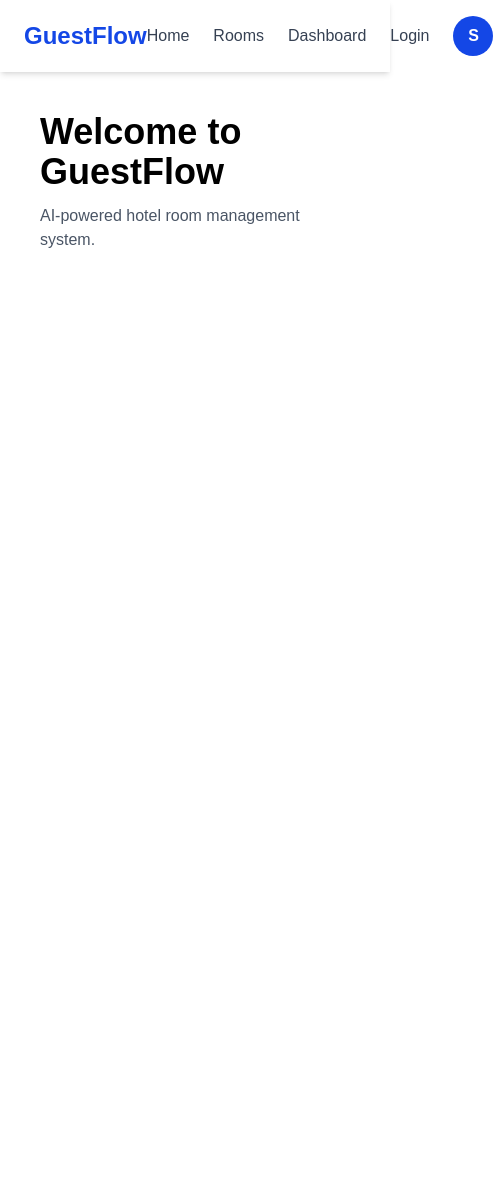
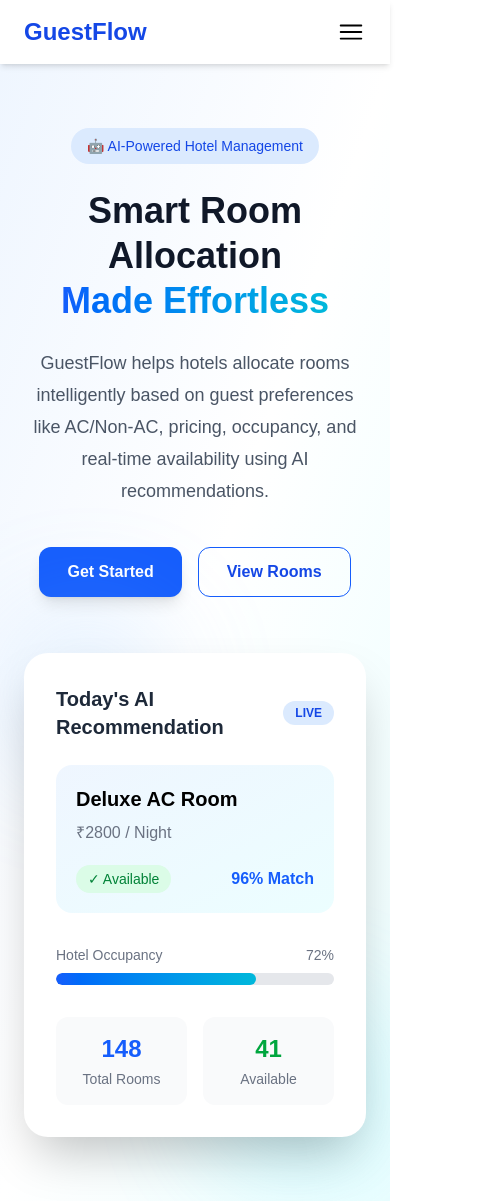
Before and after one commit to gaikwadshailesh820/guestflow, a React app in the folder frontend/: page / in a window 390 px wide. Shown: the whole page, 493 px wide, since content can reach past the window. Before the commit the page ends 844 px from the top, so only its background shows below. Built offline with nearby package versions, Linux system fonts and the light colour scheme; the HTML template or start-up script is replaced by a standard one.

Commit message:
feat: add responsive Hero section with CTA buttons

```diff
--- a/frontend/package.json
+++ b/frontend/package.json
@@ -13,6 +13,7 @@
     "@tailwindcss/vite": "^4.3.1",
     "react": "^19.2.6",
     "react-dom": "^19.2.6",
+    "react-icons": "^5.6.0",
     "react-router-dom": "^7.18.0",
     "tailwindcss": "^4.3.1"
   },
--- a/frontend/src/App.jsx
+++ b/frontend/src/App.jsx
@@ -9,9 +9,9 @@ function App() {
   return (
     <Routes>
       <Route path="/" element={<Home />} />
+      <Route path="/rooms" element={<Rooms />} />
+      <Route path="/dashboard" element={<Dashboard />} />
       <Route path="/login" element={<Login />} />
-      <Route path="/dashboard" element={<Dashboard />} />
-      <Route path="/rooms" element={<Rooms />} />
     </Routes>
   );
 }
--- a/frontend/src/components/Hero.jsx
+++ b/frontend/src/components/Hero.jsx
@@ -0,0 +1,128 @@
+function Hero() {
+  return (
+    <section className="bg-gradient-to-br from-blue-50 via-white to-cyan-50 py-16 lg:py-24">
+      <div className="max-w-7xl mx-auto px-6 flex flex-col lg:flex-row items-center justify-between gap-14">
+
+        {/* Left Section */}
+        <div className="max-w-2xl text-center lg:text-left">
+
+          <span className="inline-flex items-center gap-2 bg-blue-100 text-blue-700 px-4 py-2 rounded-full text-sm font-medium">
+            🤖 AI-Powered Hotel Management
+          </span>
+
+          <h1 className="mt-6 text-4xl md:text-5xl lg:text-6xl font-extrabold leading-tight text-gray-900">
+            Smart Room Allocation
+            <br />
+            <span className="bg-gradient-to-r from-blue-600 to-cyan-500 bg-clip-text text-transparent">
+              Made Effortless
+            </span>
+          </h1>
+
+          <p className="mt-6 text-lg text-gray-600 leading-8">
+            GuestFlow helps hotels allocate rooms intelligently based on
+            guest preferences like AC/Non-AC, pricing, occupancy, and
+            real-time availability using AI recommendations.
+          </p>
+
+          <div className="mt-10 flex flex-wrap justify-center lg:justify-start gap-4">
+
+            <button className="bg-blue-600 hover:bg-blue-700 hover:scale-105 transition-all duration-300 text-white px-7 py-3 rounded-xl font-semibold shadow-lg">
+              Get Started
+            </button>
+
+            <button className="border border-blue-600 text-blue-700 hover:bg-blue-50 hover:scale-105 transition-all duration-300 px-7 py-3 rounded-xl font-semibold">
+              View Rooms
+            </button>
+
+          </div>
+
+        </div>
+
+        {/* Right Section */}
+        <div className="relative w-full flex justify-center">
+
+          <div className="absolute -top-8 -left-2 lg:left-0 w-36 h-36 bg-blue-300 rounded-full blur-3xl opacity-30"></div>
+
+          <div className="absolute -bottom-8 -right-2 lg:right-0 w-40 h-40 bg-cyan-300 rounded-full blur-3xl opacity-30"></div>
+
+          <div className="relative bg-white rounded-3xl shadow-2xl p-8 w-full max-w-md hover:-translate-y-2 transition-all duration-300">
+
+            <div className="flex items-center justify-between">
+
+              <h3 className="text-xl font-bold text-gray-800">
+                Today's AI Recommendation
+              </h3>
+
+              <span className="bg-blue-100 text-blue-700 px-3 py-1 rounded-full text-xs font-semibold">
+                LIVE
+              </span>
+
+            </div>
+
+            <div className="mt-6 rounded-2xl bg-gradient-to-br from-blue-50 to-cyan-50 p-5">
+
+              <h4 className="text-xl font-bold">
+                Deluxe AC Room
+              </h4>
+
+              <p className="text-gray-500 mt-2">
+                ₹2800 / Night
+              </p>
+
+              <div className="mt-5 flex justify-between items-center">
+
+                <span className="bg-green-100 text-green-700 px-3 py-1 rounded-full text-sm font-medium">
+                  ✓ Available
+                </span>
+
+                <span className="text-blue-600 font-semibold">
+                  96% Match
+                </span>
+
+              </div>
+
+            </div>
+
+            <div className="mt-8">
+
+              <div className="flex justify-between text-sm text-gray-500 mb-2">
+                <span>Hotel Occupancy</span>
+                <span>72%</span>
+              </div>
+
+              <div className="w-full h-3 rounded-full bg-gray-200 overflow-hidden">
+
+                <div className="bg-gradient-to-r from-blue-600 to-cyan-500 h-full rounded-full w-[72%]"></div>
+
+              </div>
+
+            </div>
+
+            <div className="mt-8 grid grid-cols-2 gap-4">
+
+              <div className="bg-gray-50 rounded-xl p-4 text-center">
+                <h4 className="text-2xl font-bold text-blue-600">148</h4>
+                <p className="text-sm text-gray-500 mt-1">
+                  Total Rooms
+                </p>
+              </div>
+
+              <div className="bg-gray-50 rounded-xl p-4 text-center">
+                <h4 className="text-2xl font-bold text-green-600">41</h4>
+                <p className="text-sm text-gray-500 mt-1">
+                  Available
+                </p>
+              </div>
+
+            </div>
+
+          </div>
+
+        </div>
+
+      </div>
+    </section>
+  );
+}
+
+export default Hero;
--- a/frontend/src/components/Navbar.jsx
+++ b/frontend/src/components/Navbar.jsx
@@ -1,8 +1,12 @@
 import { Link } from "react-router-dom";
+import { useState } from "react";
+import { HiBars3, HiXMark } from "react-icons/hi2";
 
 function Navbar() {
+  const [isMenuOpen, setIsMenuOpen] = useState(false);
+
   return (
-    <nav className="bg-white shadow-md">
+    <nav className="bg-white shadow-md sticky top-0 z-50">
       <div className="max-w-7xl mx-auto px-6 py-4 flex items-center justify-between">
 
         {/* Logo */}
@@ -13,8 +17,9 @@ function Navbar() {
           GuestFlow
         </Link>
 
-        {/* Navigation */}
-        <div className="flex items-center gap-6">
+        {/* Desktop Navigation */}
+        <div className="hidden md:flex items-center gap-8">
+
           <Link
             to="/"
             className="text-gray-700 hover:text-blue-700 transition"
@@ -43,13 +48,64 @@ function Navbar() {
             Login
           </Link>
 
-          {/* Profile Icon */}
-          <div className="w-10 h-10 rounded-full bg-blue-700 text-white flex items-center justify-center font-bold cursor-pointer">
+          <div className="w-10 h-10 rounded-full bg-blue-600 text-white flex items-center justify-center font-bold shadow">
             S
           </div>
+
         </div>
 
+        {/* Mobile Menu Button */}
+        <button
+          className="md:hidden"
+          onClick={() => setIsMenuOpen(!isMenuOpen)}
+        >
+          {isMenuOpen ? (
+            <HiXMark className="text-3xl" />
+          ) : (
+            <HiBars3 className="text-3xl" />
+          )}
+        </button>
+
       </div>
+
+      {/* Mobile Menu */}
+      {isMenuOpen && (
+        <div className="md:hidden border-t bg-white">
+
+          <Link
+            to="/"
+            onClick={() => setIsMenuOpen(false)}
+            className="block px-6 py-4 hover:bg-blue-50"
+          >
+            Home
+          </Link>
+
+          <Link
+            to="/rooms"
+            onClick={() => setIsMenuOpen(false)}
+            className="block px-6 py-4 hover:bg-blue-50"
+          >
+            Rooms
+          </Link>
+
+          <Link
+            to="/dashboard"
+            onClick={() => setIsMenuOpen(false)}
+            className="block px-6 py-4 hover:bg-blue-50"
+          >
+            Dashboard
+          </Link>
+
+          <Link
+            to="/login"
+            onClick={() => setIsMenuOpen(false)}
+            className="block px-6 py-4 hover:bg-blue-50"
+          >
+            Login
+          </Link>
+
+        </div>
+      )}
     </nav>
   );
 }
--- a/frontend/src/pages/Home.jsx
+++ b/frontend/src/pages/Home.jsx
@@ -1,19 +1,11 @@
 import Navbar from "../components/Navbar";
+import Hero from "../components/Hero";
 
 function Home() {
   return (
     <>
       <Navbar />
-
-      <main className="p-10">
-        <h1 className="text-4xl font-bold">
-          Welcome to GuestFlow
-        </h1>
-
-        <p className="mt-3 text-gray-600">
-          AI-powered hotel room management system.
-        </p>
-      </main>
+      <Hero />
     </>
   );
 }
```
Also changed, not shown: 1 other file (tests, documents, lock files or other folders).
